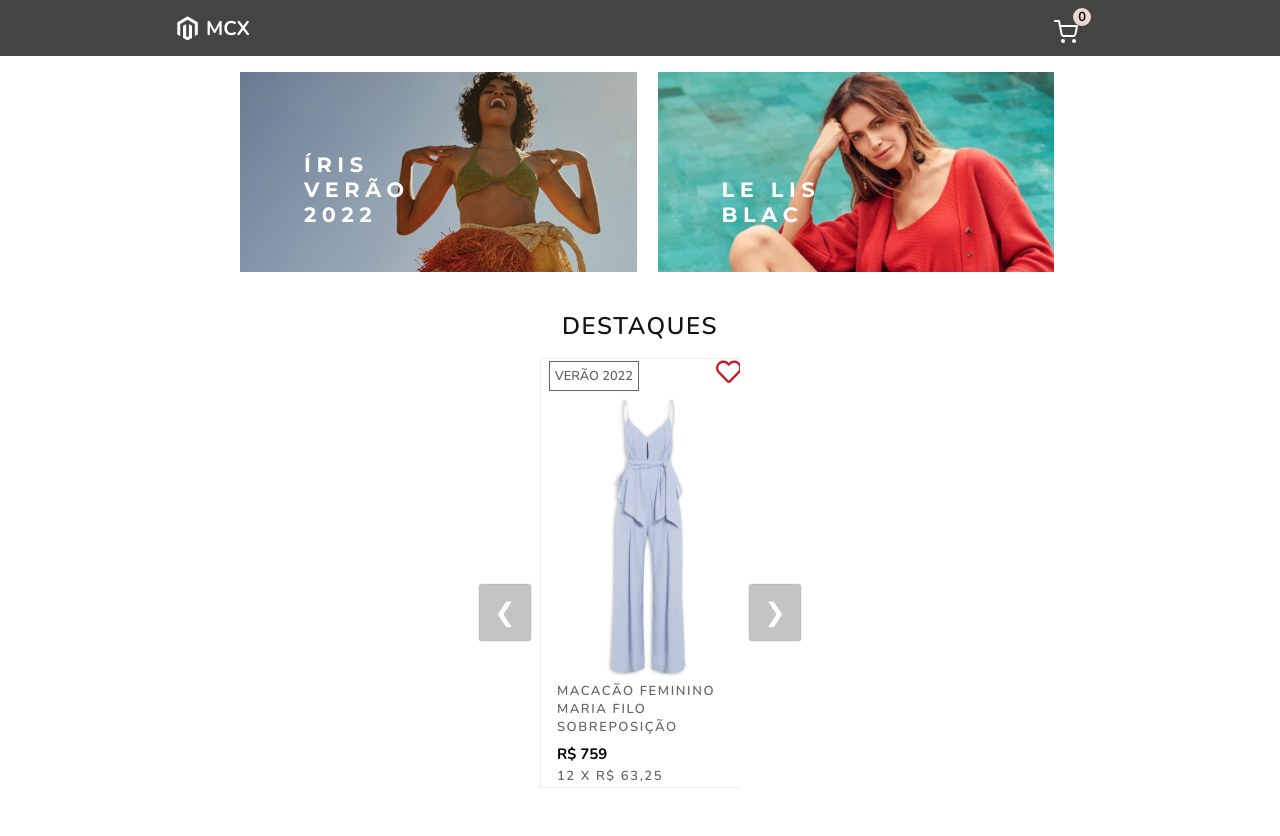
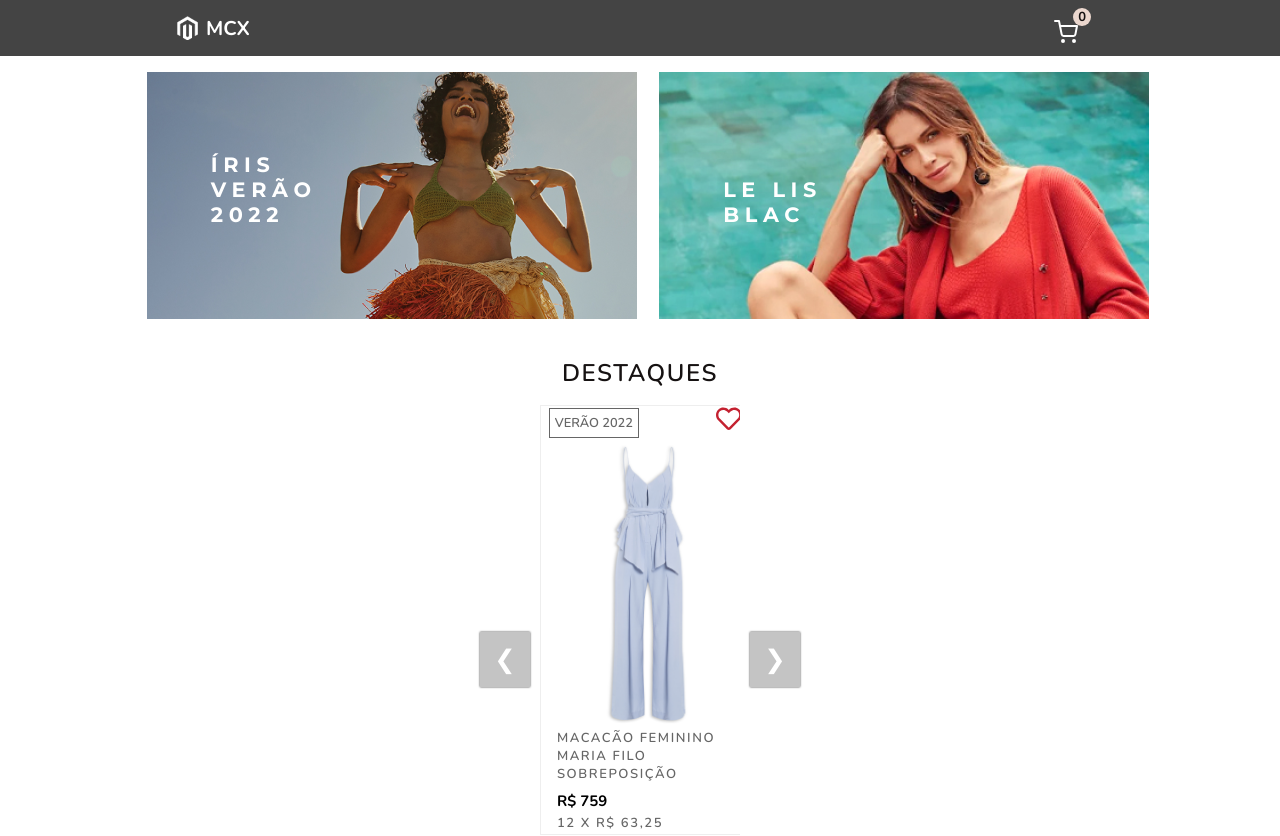
Before and after one commit to PollyanaOliveira/icomm-challenge, a React (Create React App) app: page /#/ in a window 1280 px wide. Shown: the top 836 px of the page. Built offline with nearby package versions, Linux system fonts and the light colour scheme.

Commit message:
fix: :lipstick: adjust home css

```diff
--- a/src/common/pages/Home/Home.jsx
+++ b/src/common/pages/Home/Home.jsx
@@ -13,6 +13,7 @@ export default function Home() {
     <main>
       <Header />
       <section>
+        <section className="featured__container">
           <section className="featured__images">
             <section className="left__content">
               <section className="title__images">
@@ -30,6 +31,7 @@ export default function Home() {
               <img src={image6} alt="Destaque Le Lis Blanc" />
             </section>
           </section>
+        </section>
         <section className="featured__products">
           <h2 className="featured__title">DESTAQUES</h2>
           <FeaturedProducts />
--- a/src/common/pages/Home/home.css
+++ b/src/common/pages/Home/home.css
@@ -10,11 +10,11 @@
 }
 
 .featured__images img {
-  /* width: 50%;
-  margin-left: 2.5rem; */
-  max-width: 100%;
-  width: 200px;
-  height: 200px;
+  width: 100%;
+  margin-left: 2.5rem;
+  /* max-width: 100%; */
+  /* width: 200px;
+  height: 200px; */
   /* object-fit: cover; */
 }
 
@@ -42,15 +42,26 @@
     margin: 2rem auto;
   }
 
-.left__content {
+.featured__container {
+  display: flex;
+  justify-content: center;
+}
+
+/* .left__content {
   margin-left: 6rem;
   margin-right: .1rem;
-}
+} */
 
-.right__content {
+/* .right__content {
   margin-left: .1rem;
   margin-top: 25px;
   margin-right: 4rem;
+} */
+
+.right__content {
+  margin-left: .2rem;
+  margin-top: 25px;
+  /* margin-right: 4rem; */
 }
 
   .title__images p {
@@ -61,7 +72,7 @@
     display: grid;
     grid-template-columns: repeat(2, 1fr);
     margin: -2rem auto 0 auto;
-    width: 80vw;
+    /* width: 80vw; */
   }
 
   .featured__images img {
```
Lines whose indentation alone changed are shown as unchanged.
